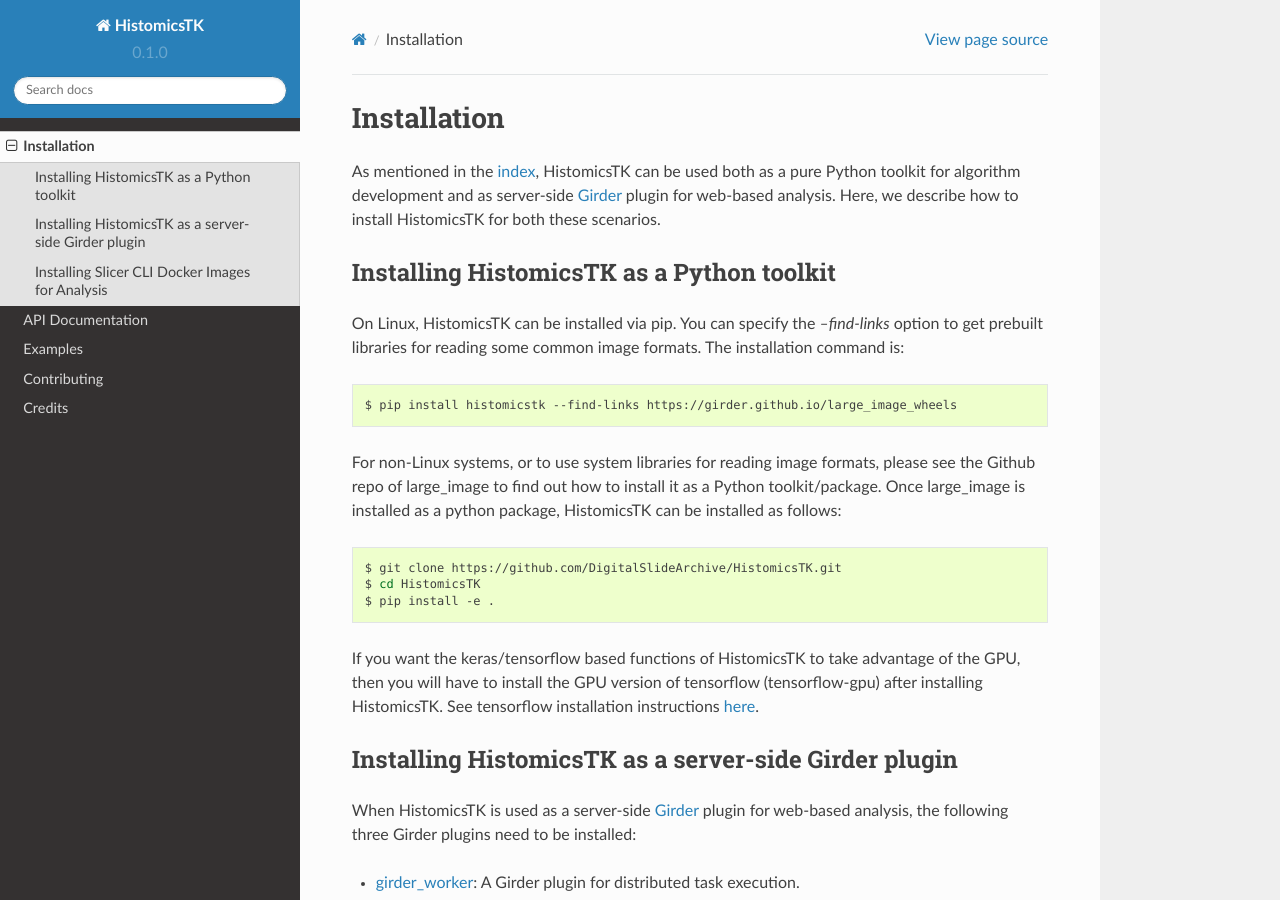
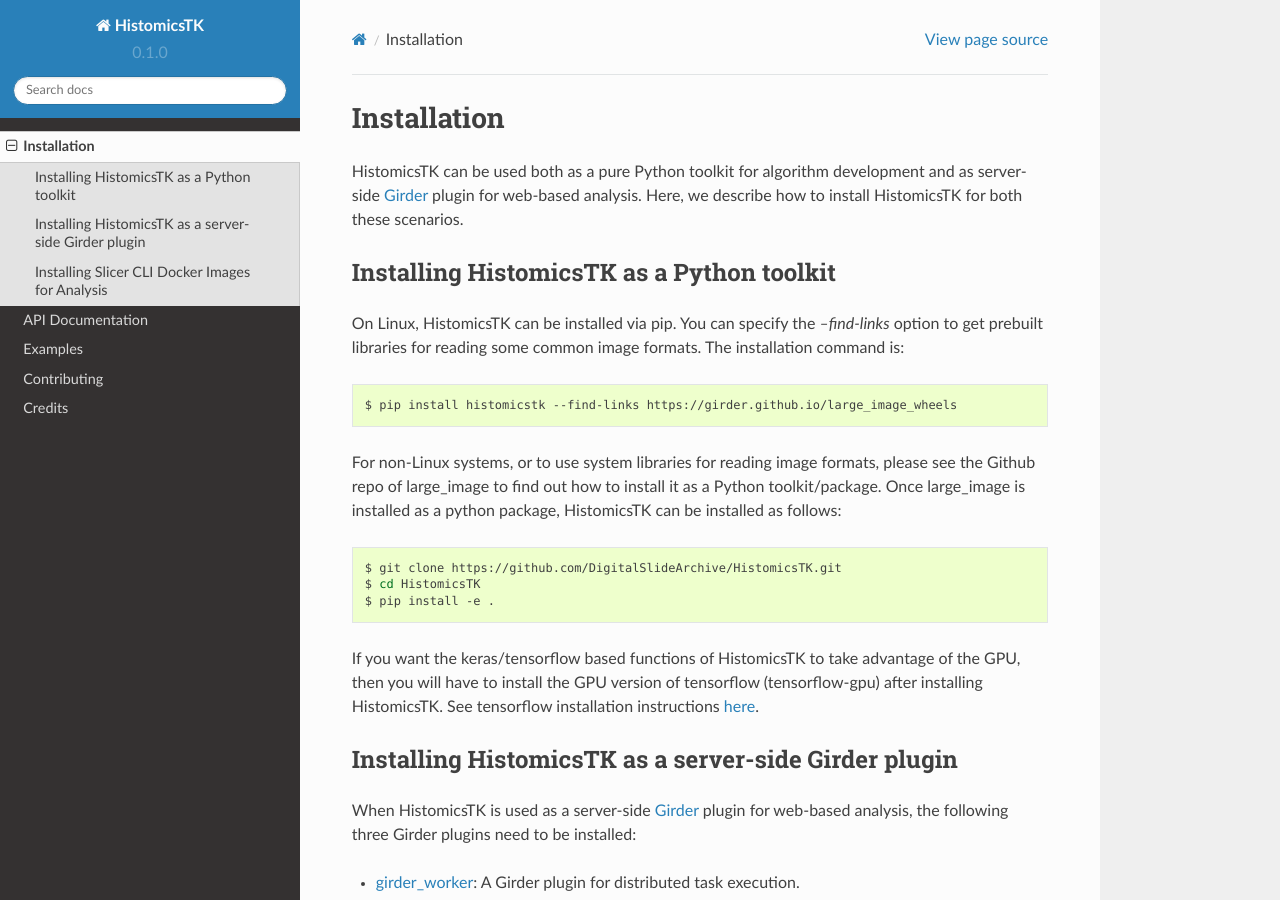
Before and after one commit to DigitalSlideArchive/HistomicsTK, a Sphinx documentation site: the page built from docs/installation.rst, in a window 1280 px wide and 900 px high. Built offline with Sphinx 7.4.7 and the Read the Docs theme 2.0.0, drawn with Linux system fonts in a browser that asks for light colours; pages that are not in the unit, such as notebooks, are missing from menus.

Commit message:
handle sphinx warning

```diff
--- a/docs/examples.rst
+++ b/docs/examples.rst
@@ -6,6 +6,9 @@
 .. toctree::
    :maxdepth: 1
 
+   examples/introducing_the_girder_api.rst
+   examples/procedure_for_typical_annotation_project.rst
+   examples/tips_for_scalable_annotation_rendering.rst
    examples/wsi-io-using-large-image.ipynb
    examples/color-deconvolution.ipynb
    examples/color-normalization-and-augmentation.ipynb
--- a/docs/histomicstk.annotations_and_masks.rst
+++ b/docs/histomicstk.annotations_and_masks.rst
@@ -13,4 +13,3 @@
     Masks to annotations <histomicstk.annotations_and_masks.masks_to_annotations_handler.rst>
     Annotation and mask utilities <histomicstk.annotations_and_masks.annotation_and_mask_utils.rst>
     Polygon merger <histomicstk.annotations_and_masks.polygon_merger.rst>
-    Tips for scalable annotation rendering for developers <histomicstk.annotations_and_masks.tips_for_scalable_annotation_rendering_for_developers.rst>
--- a/docs/installation.rst
+++ b/docs/installation.rst
@@ -4,10 +4,9 @@
 Installation
 ============
 
-As mentioned in the :doc:`index <index>`, HistomicsTK can be used both as a pure
-Python toolkit for algorithm development and as server-side Girder_ plugin
-for web-based analysis. Here, we describe how to install HistomicsTK for both
-these scenarios.
+HistomicsTK can be used both as a pure Python toolkit for algorithm development
+and as server-side Girder_ plugin for web-based analysis. Here, we describe how
+to install HistomicsTK for both these scenarios.
 
 Installing HistomicsTK as a Python toolkit
 ------------------------------------------
```
Also changed, not shown: other parts of docs/installation.rst (+0 -3 lines).
